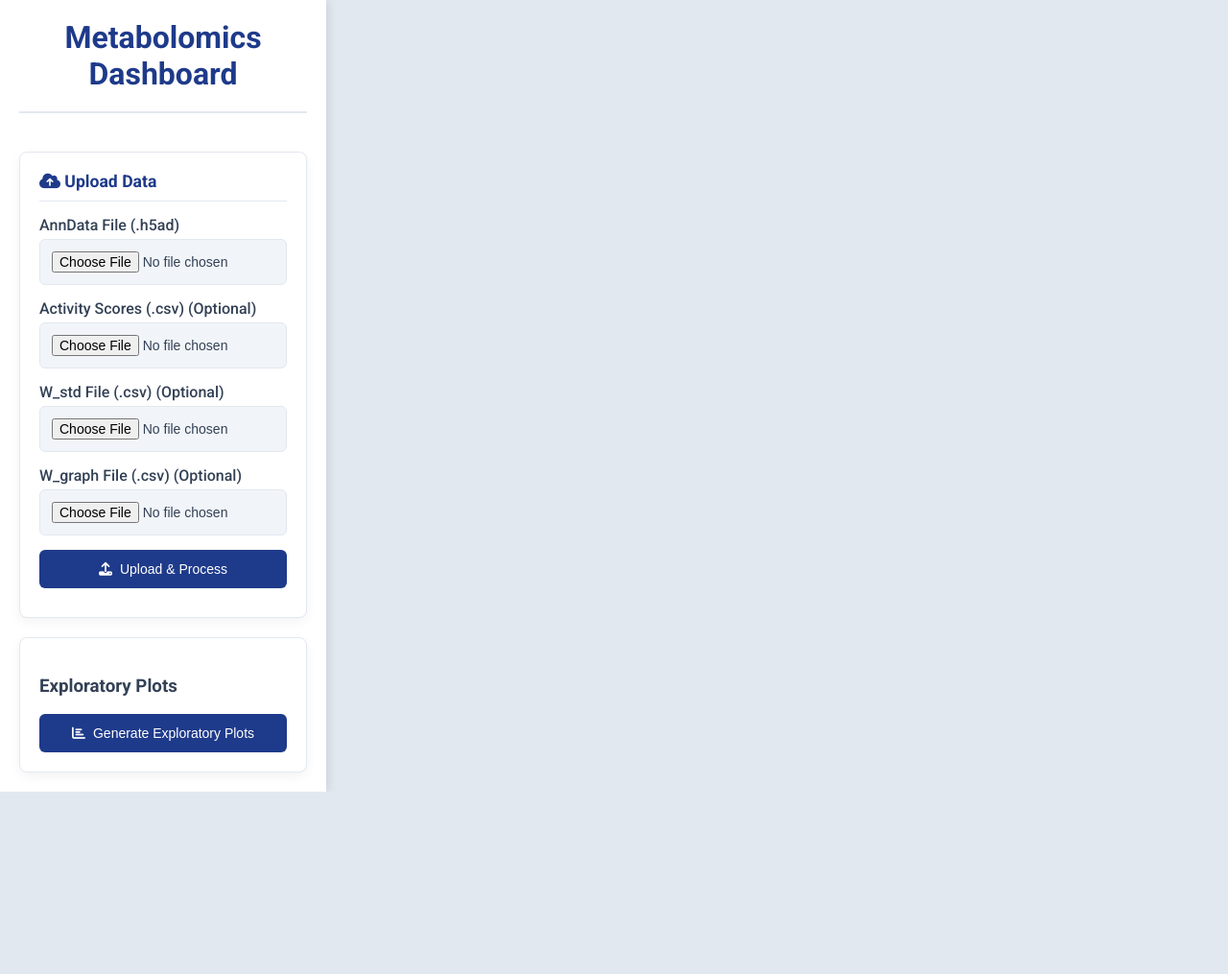
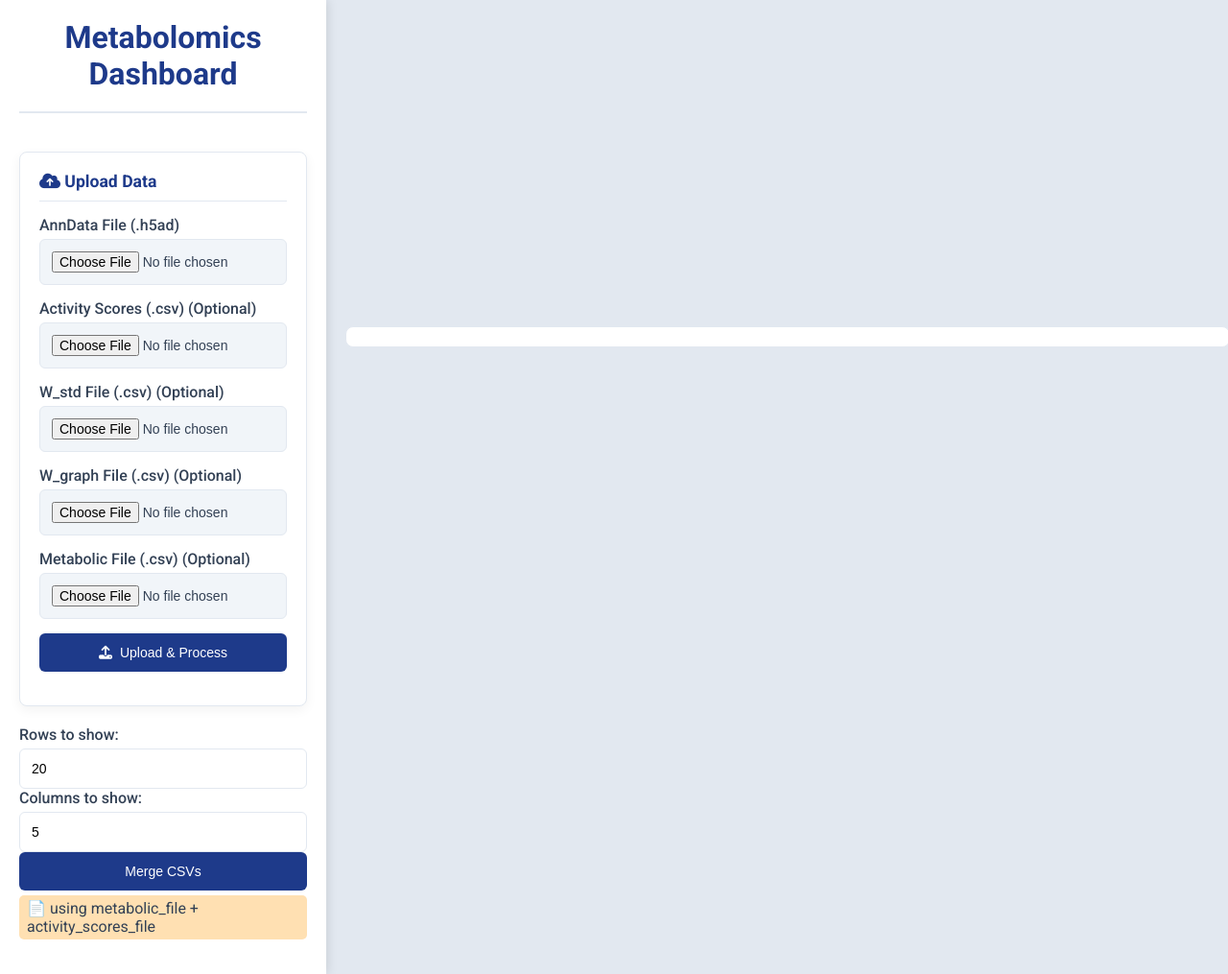
Before and after one commit to vivek457443/metabolism_dashboard, a FastAPI app: page / in a window 1280 px wide. Shown: the whole page at 96% size. Before the commit the page ends 825 px from the top, so only its background shows below. Run offline with FastAPI, Linux system fonts and the light colour scheme.

Commit message:
Update index.html

```diff
--- a/templates/index.html
+++ b/templates/index.html
@@ -1,3 +1,4 @@
+
 <!DOCTYPE html>
 <html lang="en">
 <head>
@@ -41,11 +42,13 @@
             flex-direction: column;
             gap: 20px;
         }
-
 .main-content {
     flex-grow: 1;
     padding: 20px;
     overflow-y: auto;
+    display: flex;
+    flex-direction: column; /* vertical stacking */
+    gap: 30px;              /* har container ke beech gap */
 }
 
 header {
@@ -146,8 +149,27 @@
     grid-template-columns: repeat(auto-fit, minmax(300px, 1fr));
     gap: 20px;
     margin-top: 20px;
+    margin-bottom: 30px;  /* har container ke beech proper gap */
+    clear: both;          /* float overlaps prevent */
 }
 
+.table-container,
+#mergedTableContainer,
+#deResultsContainer,
+#fileInfo {
+    width: 100%;
+    max-height: 500px;      /* agar content zyada ho toh scroll */
+    overflow-x: auto;       /* horizontal scroll */
+    overflow-y: auto;       /* vertical scroll */
+    border-radius: 8px;
+    padding: 10px;
+    background-color: var(--card-background);
+    border: 1px solid var(--border-color);
+    margin-bottom: 30px;    /* containers ke beech gap */
+    clear: both;
+}
+
+/* Plot card styling */
 .plot-card {
     background-color: var(--card-background);
     border: 1px solid var(--border-color);
@@ -156,6 +178,7 @@
     padding: 15px;
     text-align: center;
     transition: transform 0.2s;
+    margin-bottom: 20px;
 }
 
 .plot-card:hover {
@@ -175,21 +198,14 @@
     border-radius: 5px;
 }
 
-        #fileInfo, #deResultsContainer {
-            margin-top: 10px;
-            padding: 15px;
-            background-color: #e0f2fe;
-            border: 1px solid #90cdf4;
-            border-radius: 8px;
-            color: #0c4a6e;
-        }
-
+/* Status message */
 #status {
-            margin-top: 10px;
+    margin-top: 15px;
     font-style: italic;
     color: #475569;
 }
 
+/* Loading spinner */
 .loading-spinner {
     border: 4px solid var(--border-color);
     width: 24px;
@@ -204,6 +220,7 @@
     100% { transform: rotate(360deg); }
 }
 
+/* Tables styling */
 table {
     width: 100%;
     border-collapse: collapse;
@@ -227,6 +244,7 @@
     display: none;
 }
 
+/* Toast messages */
 .toast {
     visibility: hidden;
     min-width: 250px;
@@ -260,6 +278,7 @@
     background-color: var(--success-color);
 }
 
+
         @keyframes fadein { from { bottom: 0; opacity: 0; } to { bottom: 30px; opacity: 1; } }
         @keyframes fadeout { from { bottom: 30px; opacity: 1; } to { bottom: 0; opacity: 0; } }
     </style>
@@ -270,7 +289,6 @@
     <header>
         <h1>Metabolomics Dashboard</h1>
     </header>
-
 <div class="card">
     <h4><i class="fas fa-cloud-upload-alt"></i> Upload Data</h4>
     <div class="form-group">
@@ -289,17 +307,28 @@
         <label for="wGraphFile">W_graph File (.csv) (Optional)</label>
         <input type="file" id="wGraphFile" accept=".csv">
     </div>
+    <div class="form-group">
+        <label for="metabolicFile">Metabolic File (.csv) (Optional)</label>
+        <input type="file" id="metabolicFile" accept=".csv">
+    </div>
     <button id="uploadBtn">
         <i class="fas fa-upload"></i> Upload & Process
     </button>
     <div id="status"></div>
 </div>
-    <div class="card">
-    <h3>Exploratory Plots</h3>
-    <button id="exploratoryBtn">
-        <i class="fas fa-chart-bar"></i> Generate Exploratory Plots
+
+
+
+    <div class="card" id="qcSection" style="display:none;">
+        <h4><i class="fas fa-flask"></i> QC Plots</h4>
+        <button id="qcBtn">
+            <i class="fas fa-chart-line"></i> Generate QC Plots
         </button>
+        <p style="background-color:#ffe0b2; padding:4px 8px; border-radius:5px; display:inline-block; margin-top:5px;">
+        📄 h5ad_file
+    </p>
     </div>
+
 
 
 
@@ -318,43 +347,48 @@
         <button id="visualizeBtn">
             <i class="fas fa-chart-area"></i> Generate Plots
         </button>
-    </div>
-
-    <div class="card" id="qcSection" style="display:none;">
-        <h4><i class="fas fa-flask"></i> QC Plots</h4>
-        <button id="qcBtn">
-            <i class="fas fa-chart-line"></i> Generate QC Plots
-        </button>
+        <p style="background-color:#ffe0b2; padding:4px 8px; border-radius:5px; display:inline-block; margin-top:5px;">
+        📄 using h5ad_file
+    </p>
     </div>
 
 <div class="card" id="activitySection" style="display:none;">
     <h4><i class="fas fa-chart-bar"></i> Activity Score Plots</h4>
+
+    <!-- Top N Metabolites -->
     <div class="form-group">
         <label for="topNInput">Top N Metabolites</label>
         <input type="number" id="topNInput" value="10" min="1" max="50">
     </div>
-        <button id="activityPlotBtn">
-            <i class="fas fa-wave-square"></i> Generate bar Plot
-        </button>
-        <button id="dotPlotBtn" class="secondary-btn">
-            <i class="fas fa-dot-circle"></i> Generate Dot Plot
-        </button>
+
+    <div class="form-group">
+    <label for="taskDropdown">Select Tasks (Top 30)</label>
+    <select id="taskDropdown" multiple style="height:150px; overflow-y:auto; width:100%;">
+    </select>
 </div>
 
-    <div class="card" id="heatmapSection" style="display:none;">
-        <h4><i class="fas fa-fire"></i> Heatmap</h4>
-        <div class="form-group">
-            <label for="heatmapRowsInput">Number of Metabolites (Rows)</label>
-            <input type="number" id="heatmapRowsInput" value="50" min="1" max="500">
+
+    <button id="activityPlotBtn" class="btn btn-primary">Generate Bar Plot</button>
+    <button id="dotPlotBtn" class="btn btn-secondary">Generate Dot Plot</button>
+
+
 </div>
-        <div class="form-group">
-            <label for="heatmapColsInput">Number of Samples (Columns)</label>
-            <input type="number" id="heatmapColsInput" value="50" min="1" max="500">
+
+    <div>
+
+    <label>Rows to show:</label>
+    <input type="number" id="rowCount" value="20" min="1">
+    <label>Columns to show:</label>
+    <input type="number" id="colCount" value="5" min="1">
+    <button id="mergeBtn">Merge CSVs</button>
+    <p style="background-color:#ffe0b2; padding:4px 8px; border-radius:5px; display:inline-block; margin-top:5px;">
+        📄 using metabolic_file + activity_scores_file
+    </p>
 </div>
-        <button id="heatmapBtn">
-            <i class="fas fa-fire"></i> Generate Heatmap
-        </button>
-    </div>
+
+
+
+
 
     <div class="card" id="deSection" style="display:none;">
         <h4><i class="fas fa-microscope"></i> DE Results</h4>
@@ -372,6 +406,35 @@
             <button id="downloadCsvBtn" class="secondary-btn" style="flex:1; display:none;">
                 <i class="fas fa-file-csv"></i> Download CSV
             </button>
+
+
+
+    <div class="card">
+    <h3>Exploratory Plots</h3>
+    <button id="exploratoryBtn">
+        <i class="fas fa-chart-bar"></i> Generate Exploratory Plots
+    </button>
+    <p style="background-color:#ffe0b2; padding:4px 8px; border-radius:5px; display:inline-block; margin-top:5px;">
+        📄 using activity_scores_file + h5ad_file
+    </p>
+    </div>
+
+
+    <div class="card" id="heatmapSection" style="display:none;">
+        <h4><i class="fas fa-fire"></i> Heatmap</h4>
+
+        <div class="form-group">
+            <label for="heatmapColsInput">Number of Samples (Columns)</label>
+            <input type="number" id="heatmapColsInput" value="50" min="1" max="500">
+        </div>
+        <button id="heatmapBtn">
+            <i class="fas fa-fire"></i> Generate Heatmap
+        </button>
+        <p style="background-color:#ffe0b2; padding:4px 8px; border-radius:5px; display:inline-block; margin-top:5px;">
+        📄 using activity_scores_file + h5ad_file
+    </p>
+    </div>
+
     <button id="downloadPdfBtn" class="secondary-btn" style="flex:1;">
     <i class="fas fa-file-pdf"></i> Download Project Technologies
 </button>
@@ -384,12 +447,15 @@
 </div>
 
 <div class="main-content">
+    <div class="plot-container" id="qcPlotsArea"></div>
+    <div class="plot-container" id="plotsArea"></div>
+    <div class="plot-container" id="activityPlotsArea"></div>
     <div id="exploratoryPlotsArea" class="plot-container"></div>
-    <div class="plot-container" id="plotsArea"></div>
-    <div class="plot-container" id="qcPlotsArea"></div>
-    <div class="plot-container" id="activityPlotsArea"></div>
+    <div id="mergedTableContainer"></div>
+    <div id="deResultsContainer" class="hidden"></div>
     <div class="plot-container" id="heatmapPlotsArea"></div>
-    <div id="deResultsContainer" class="hidden"></div>
+
+
 </div>
 
 <div id="toast" class="toast"></div>
@@ -413,9 +479,7 @@
     const plotsArea = document.getElementById('plotsArea');
     const qcBtn = document.getElementById('qcBtn');
     const qcPlotsArea = document.getElementById('qcPlotsArea');
-    const topNInput = document.getElementById('topNInput');
-    const activityPlotBtn = document.getElementById('activityPlotBtn');
-    const dotPlotBtn = document.getElementById('dotPlotBtn');
+
     const activityPlotsArea = document.getElementById('activityPlotsArea');
     const heatmapBtn = document.getElementById('heatmapBtn');
     const heatmapRowsInput = document.getElementById('heatmapRowsInput');
@@ -607,6 +671,7 @@
             setButtonState(uploadDeBtn, false);
         }
        }
+
 async function viewDeResults() {
     if (!lastFileId) {
         showToast('Please upload a project file first.', true);
@@ -665,6 +730,7 @@
         setButtonState(viewDeBtn, false);
     }
 }
+
 
 async function generatePlot(endpoint, formData, plotArea, plotTitlePrefix) {
     try {
@@ -727,12 +793,14 @@
         }
     }
 
+
     // Event Listeners
 uploadBtn.addEventListener('click', async () => {
     const h5ad = h5adFile.files[0];
     const activityScores = activityScoresFile.files[0];
     const wStd = wStdFile.files[0];
     const wGraph = wGraphFile.files[0];
+    const metabolic = metabolicFile.files[0];   // 🔥 metabolic bhi
 
     if (!h5ad) {
         showToast('Please select an H5AD file.', true);
@@ -749,6 +817,9 @@
     }
     if (wGraph) {
         fd.append('w_graph_file', wGraph);
+    }
+    if (metabolic) {
+        fd.append('metabolic_file', metabolic);   // 🔥 add metabolic file
     }
 
     setButtonState(uploadBtn, true);
@@ -767,7 +838,7 @@
             if (pollInterval) clearInterval(pollInterval);
             pollInterval = setInterval(() => checkStatus(data.file_id), 3000);
         } else {
-                throw new Error(data.error);
+            throw new Error(data.error || data.detail || 'Unknown error');
         }
     } catch (e) {
         console.error(e);
@@ -776,6 +847,7 @@
         setButtonState(uploadBtn, false);
     }
 });
+
 
     visualizeBtn.addEventListener('click', visualizeData);
     uploadDeBtn.addEventListener('click', uploadDeResults);
@@ -815,65 +887,120 @@
             setButtonState(qcBtn, false);
         }
     });
+    const tasks = ['A4GALT','AACS','AADAT','AASS','ABAT','ABCD1','ABCD3','ACAA1','ACAA2','ACACA','ACACB','ACAD10','ACAD11','ACAD8','ACAD9','ACADL','ACADM','ACADS','ACADSB','ACAT1','ACAT2','ACMSD','ACO1','ACO2','ACOX1','ACOX2','ACSBG2','ACSL1','ACSL3','ACSL4','ACSL5','ACSL6','ADH1A','ADH1B','ADH1C'];
 
+document.addEventListener('DOMContentLoaded', () => {
+    const taskDropdown = document.getElementById('taskDropdown');
+    const activityPlotBtn = document.getElementById('activityPlotBtn');
+    const dotPlotBtn = document.getElementById('dotPlotBtn');
+    const activityPlotsArea = document.getElementById('activityPlotsArea');
+    const topNInput = document.getElementById('topNInput');
+    const uploadBtn = document.getElementById('uploadBtn');
+
+    // Dropdown populate
+    tasks.forEach(task => {
+        const option = document.createElement('option');
+        option.value = task;
+        option.text = task;
+        taskDropdown.appendChild(option);
+    });
+
+    // Helper: get selected tasks
+    function getSelectedTasks() {
+        return Array.from(taskDropdown.selectedOptions).map(opt => opt.value);
+    }
+
+    // Upload button click (sirf section dikhao, alert hata do)
+    uploadBtn.addEventListener('click', () => {
+        lastFileId = 'demo_project_001'; // Simulate upload
+        document.getElementById('activitySection').style.display = 'block';
+    });
+
+    // ---- Activity Score Bar Plot ----
     activityPlotBtn.addEventListener('click', async () => {
         if (!lastFileId) { showToast('Please upload a project file first.', true); return; }
+
         const topN = topNInput.value;
+        const selectedTasks = getSelectedTasks();
+
+        const urlParams = new URLSearchParams({ file_id: lastFileId, top_n: topN });
+        if (selectedTasks.length) urlParams.append('tasks', selectedTasks.join(','));
+
         try {
-            setButtonState(activityPlotBtn, true);
-            activityPlotsArea.innerHTML = '';
-            const res = await fetch(`/generate_activity_score_plot?file_id=${lastFileId}&top_n=${topN}`);
+            setButtonState(activityPlotBtn, true); // spinner start
+            const spinner = document.createElement('div');
+            spinner.className = "loading-spinner";
+            activityPlotsArea.appendChild(spinner);
+
+            const res = await fetch(`/generate_activity_score_plot?${urlParams.toString()}`);
             if (!res.ok) {
                 const err = await res.json();
                 throw new Error(err.error || `HTTP ${res.status}`);
             }
             const result = await res.json();
+
+            spinner.remove(); // remove spinner only for this plot
             if (result.activity_score_plot_url) {
                 const fullUrl = window.location.origin + result.activity_score_plot_url + '?t=' + Date.now();
-                activityPlotsArea.appendChild(createPlotCard("Activity Score bar Plot", fullUrl));
+                activityPlotsArea.appendChild(createPlotCard("Activity Score Bar Plot", fullUrl));
+                showToast("Activity score bar plot generated successfully!");
             } else {
-                activityPlotsArea.innerHTML = '<p>No plot generated.</p>';
+                activityPlotsArea.appendChild(document.createTextNode("No bar plot generated."));
             }
-            showToast("Activity score bar plot generated successfully!");
         } catch (e) {
             console.error(e);
-            activityPlotsArea.innerHTML = `<p style="color:red;">Error: ${e.message}</p>`;
             showToast('Activity plot generation failed: ' + e.message, true);
         } finally {
-            setButtonState(activityPlotBtn, false);
+            setButtonState(activityPlotBtn, false); // spinner stop
         }
     });
 
+    // ---- Dot Plot ----
     dotPlotBtn.addEventListener('click', async () => {
         if (!lastFileId) { showToast('Please upload a project file first.', true); return; }
+
         const topN = topNInput.value;
+        const selectedTasks = getSelectedTasks();
+
         const fd = new FormData();
         fd.append('file_id', lastFileId);
         fd.append('top_n', topN);
+        if (selectedTasks.length) fd.append('tasks', selectedTasks.join(','));
+
         try {
-            setButtonState(dotPlotBtn, true);
-            activityPlotsArea.innerHTML = '';
-            const res = await fetch(`/generate_dotplot`, {method: 'POST', body: fd});
+            setButtonState(dotPlotBtn, true); // spinner start
+            const spinner = document.createElement('div');
+            spinner.className = "loading-spinner";
+            activityPlotsArea.appendChild(spinner);
+
+            const res = await fetch(`/generate_dotplot`, { method: 'POST', body: fd });
             if (!res.ok) {
                 const err = await res.json();
                 throw new Error(err.error || `HTTP ${res.status}`);
             }
             const result = await res.json();
+
+            spinner.remove(); // remove spinner only for this plot
             if (result.dotplot_url) {
                 const fullUrl = window.location.origin + result.dotplot_url + '?t=' + Date.now();
                 activityPlotsArea.appendChild(createPlotCard("Dot Plot", fullUrl));
+                showToast("Dot plot generated successfully!");
             } else {
-                activityPlotsArea.innerHTML = '<p>No plot generated.</p>';
+                activityPlotsArea.appendChild(document.createTextNode("No dot plot generated."));
             }
-            showToast("Dot plot generated successfully!");
         } catch (e) {
             console.error(e);
-            activityPlotsArea.innerHTML = `<p style="color:red;">Error: ${e.message}</p>`;
             showToast('Dot plot generation failed: ' + e.message, true);
         } finally {
-            setButtonState(dotPlotBtn, false);
+            setButtonState(dotPlotBtn, false); // spinner stop
         }
     });
+});
+
+
+
+
+
     const exploratoryBtn = document.getElementById('exploratoryBtn');
 const exploratoryPlotsArea = document.getElementById('exploratoryPlotsArea');
 
@@ -887,7 +1014,6 @@
     `;
     return card;
 }
-
 exploratoryBtn.addEventListener('click', async () => {
     if (!lastFileId) {
         alert('Please upload a project file first.');
@@ -926,26 +1052,24 @@
 
         if (!plotsGenerated) {
             exploratoryPlotsArea.innerHTML = '<p>No exploratory plots generated.</p>';
-        } else {
-            alert("Exploratory plots generated successfully!");
         }
 
     } catch (e) {
         console.error(e);
         exploratoryPlotsArea.innerHTML = `<p style="color:red;">Error: ${e.message}</p>`;
-        alert('Exploratory plot generation failed: ' + e.message);
     } finally {
         exploratoryBtn.disabled = false;
     }
 });
 
+
     heatmapBtn.addEventListener('click', async () => {
         if (!lastFileId) { showToast('Please upload a project file first.', true); return; }
-        const numRows = heatmapRowsInput.value;
+
         const numCols = heatmapColsInput.value;
         const fd = new FormData();
         fd.append('file_id', lastFileId);
-        fd.append('num_rows', numRows);
+
         fd.append('num_cols', numCols);
         try {
             setButtonState(heatmapBtn, true);
@@ -1003,6 +1127,88 @@
 
     return card;
 }
+const mergeBtn = document.getElementById("mergeBtn");
+const mergedTableContainer = document.getElementById("mergedTableContainer");
+const rowCountInput = document.getElementById("rowCount");
+const colCountInput = document.getElementById("colCount");
+
+// Helper to toggle button state with spinner
+function setMergeBtnState(isLoading) {
+    if (isLoading) {
+        mergeBtn.disabled = true;
+        mergeBtn.innerHTML = `<span class="spinner"></span> Merging...`;
+    } else {
+        mergeBtn.disabled = false;
+        mergeBtn.innerHTML = `Merge CSVs`;
+    }
+}
+
+// Spinner CSS (add in your CSS file or <style> tag)
+/*
+.spinner {
+    border: 3px solid #f3f3f3;
+    border-top: 3px solid #3498db;
+    border-radius: 50%;
+    width: 16px;
+    height: 16px;
+    animation: spin 1s linear infinite;
+    display: inline-block;
+    vertical-align: middle;
+    margin-right: 5px;
+}
+
+@keyframes spin {
+    0% { transform: rotate(0deg); }
+    100% { transform: rotate(360deg); }
+}
+*/
+
+mergeBtn.addEventListener("click", async () => {
+    const rows = parseInt(rowCountInput.value) || 20;
+    const cols = parseInt(colCountInput.value) || 4;
+
+    try {
+        setMergeBtnState(true); // start spinner
+        mergedTableContainer.innerHTML = `<div class="loading-spinner">Loading...</div>`;
+
+        const url = cols ? `/merge_csvs?top_n=${rows}&top_cols=${cols}` : `/merge_csvs?top_n=${rows}`;
+        const res = await fetch(url);
+        if (!res.ok) throw new Error(`Error: ${res.status}`);
+        const data = await res.json();
+
+        const records = data.merged_data;
+
+        if (!records || !Array.isArray(records) || records.length === 0) {
+            mergedTableContainer.innerHTML = "<p>No data found.</p>";
+            return;
+        }
+
+        // Create table dynamically
+        let table = `<table><tr>`;
+        const columnNames = Object.keys(records[0]);
+        const colsToShow = cols ? columnNames.slice(0, cols) : columnNames;
+        colsToShow.forEach(col => table += `<th>${col}</th>`);
+        table += `</tr>`;
+
+        records.slice(0, rows).forEach(row => {
+            table += `<tr>`;
+            colsToShow.forEach(col => table += `<td>${row[col]}</td>`);
+            table += `</tr>`;
+        });
+        table += `</table>`;
+
+        mergedTableContainer.innerHTML = table;
+
+        // Adjust div height
+        const rowHeight = 30;
+        mergedTableContainer.style.height = `${Math.min(rows * rowHeight + 50, 600)}px`;
+
+    } catch (err) {
+        mergedTableContainer.innerHTML = `<p style="color:red">${err}</p>`;
+    } finally {
+        setMergeBtnState(false); // stop spinner
+    }
+});
 
 
 </script>
```
Lines whose indentation alone changed are shown as unchanged.
